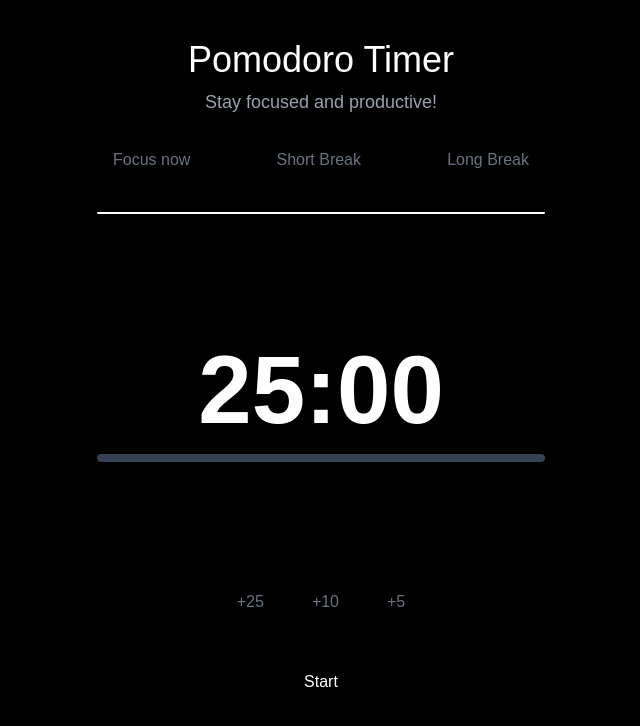
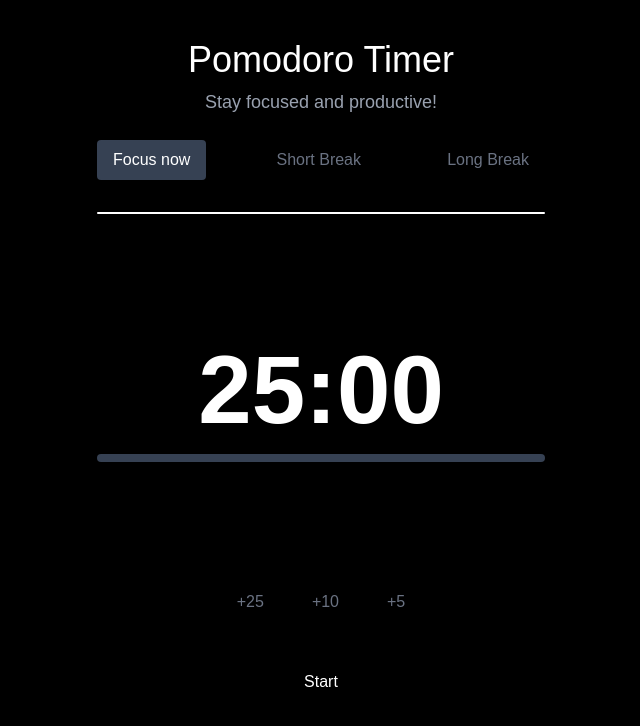
Before and after one commit to RosmeoP/my-pomodoro, a Next.js app: page /pomodoro in a window 1280 px wide. Shown: the top 726 px of the page, without its empty margins (319-959 px from the left). Built offline with nearby package versions, Linux system fonts and the light colour scheme.

Commit message:
add mode state to manage timer type and update button styles accordingly

```diff
--- a/src/app/pomodoro/page.js
+++ b/src/app/pomodoro/page.js
@@ -8,6 +8,7 @@ const PomodoroPage = () => {
     const [isRunning, setIsRunning] = useState(false);
     const [totalTime, setTotalTime] = useState(initialTime);
     const [hasStarted, setHasStarted] = useState(false);
+    const [mode, setMode] =  useState('focus'); // 'focus', 'shortBreak', 'longBreak'
 
     const formatTime = (seconds) => {
         const m = Math.floor(seconds / 60).toString().padStart(2, '0');
@@ -33,6 +34,7 @@ const PomodoroPage = () => {
         setTotalTime(time);
         setIsRunning(true);
         setHasStarted(true);
+        setMode('focus');
     };
 
     const startShortBreak = () => {
@@ -41,6 +43,7 @@ const PomodoroPage = () => {
         setTotalTime(time);
         setIsRunning(true);
         setHasStarted(true);
+        setMode('shortBreak');
     };
 
     const startLongBreak = () => {
@@ -49,6 +52,7 @@ const PomodoroPage = () => {
         setTotalTime(time);
         setIsRunning(true);
         setHasStarted(true);
+        setMode('longBreak');
     };
 
 
@@ -66,17 +70,31 @@ const PomodoroPage = () => {
 
                 {/* Buttons */}
               <div className='flex justify-between mb-4'>
-                    <button onClick={startFocus} className="text-gray-500 px-4 py-2 rounded hover:bg-gray-700 hover:text-white transition-colors">
+                <button
+                    onClick={startFocus}
+                    className={`text-gray-500 px-4 py-2 rounded transition-colors ${
+                        mode === "focus" ? "bg-gray-700 text-white" : "hover:bg-gray-700 hover:text-white"
+                    }`}
+                >
                     Focus now
                 </button>
-                    <button onClick={startShortBreak} className="ml-4 text-gray-500 px-4 py-2 rounded hover:bg-gray-700  hover:text-white transition-colors">
+                <button
+                    onClick={startShortBreak}
+                    className={`ml-4 text-gray-500 px-4 py-2 rounded transition-colors ${
+                        mode === "shortBreak" ? "bg-gray-700 text-white" : "hover:bg-gray-700 hover:text-white"
+                    }`}
+                >
                     Short Break
                 </button>
-                    <button onClick={startLongBreak} className="ml-4 text-gray-500 px-4 py-2 rounded hover:bg-gray-700 hover:text-white transition-colors">
+                <button
+                    onClick={startLongBreak}
+                    className={`ml-4 text-gray-500 px-4 py-2 rounded transition-colors ${
+                        mode === "longBreak" ? "bg-gray-700 text-white" : "hover:bg-gray-700 hover:text-white"
+                    }`}
+                >
                     Long Break
                 </button>
             </div>
-
                 {/* White separator bar with more margin */}
                 <div className="h-[2px] bg-white w-full mt-8 mb-32 rounded"></div>
 
```
Lines whose indentation alone changed are shown as unchanged.
